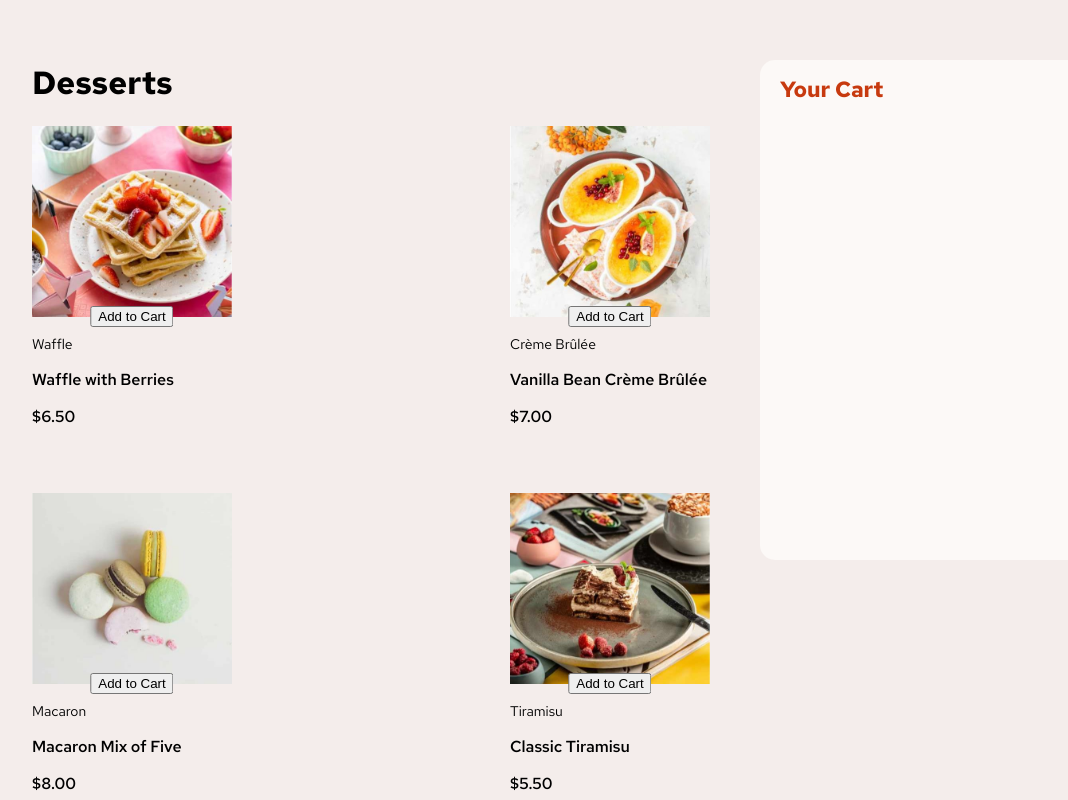
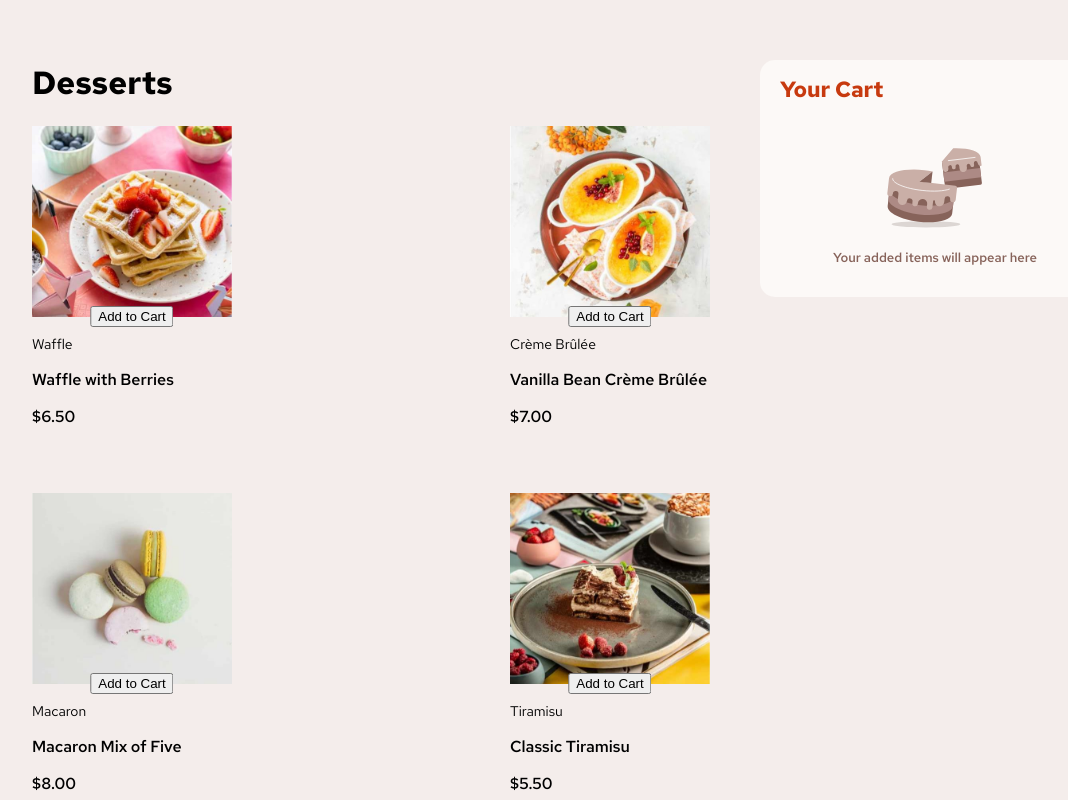
Before and after one commit to emilyproctorr/product_list_project, a React (Create React App) app in the folder react-app/: page / in a window 1280 px wide. Shown: the top 800 px of the page, without its empty margins (28-1096 px from the left). Built offline with nearby package versions, Linux system fonts and the light colour scheme.

Commit message:
added empty cart image and text

```diff
--- a/react-app/src/components/Home.css
+++ b/react-app/src/components/Home.css
@@ -39,6 +39,7 @@ body {
 .outermost-wrapper-container {
     display: flex;
     flex-direction: row;
+    max-width: 1440px;
 }
 
 /* container that holds the page title and images with descriptions */
@@ -88,34 +89,59 @@ body {
     padding-left: 50px;
 }
 
+/* title for your cart card */
 .your-cart-title {
     font-family: 'RedHatText';
     font-weight: 700;
-    padding-top: 15px;
+    padding-top: 0px;
     padding-left: 20px;
     font-size: 22px;
     color: hsl(14, 86%, 42%);
-
 }
 
-.your-cart-card {
-    text-align: left;
-    width: 400px;
-    height: 500px;
+/* container for your cart card */
+.your-cart-card-container {
+    width: 350px;
+    height: auto;
     background-color: hsl(20, 50%, 98%);
     margin-top: 60px;
-    /* rounded corners */
-    border-radius: 15px;
+    border-radius: 15px; /* rounded corners */
+    position: relative;
+    display: flex;
+    flex-direction: column;
 }
-
-
+/* container that holds food image and associated text descriptions */
 .image-text-container {
     position: relative;
 }
 
+/* add to cart button below each image */
 .add-to-cart-button {
     position: absolute;
     left: 50%;
     top: 180px;
     transform: translateX(-50%);
 }
+
+/* container that holds empty cart (cake) icon and associated text */
+.empty-cart-icon-text-container {
+    display: flex;
+    flex-direction: column;
+}
+
+/* icon displayed when cart is empty */
+.empty-cart-icon {
+    height: 100px;
+    width: auto;
+    padding-top: 20px;
+}
+
+/* text displayed when cart is empty in your cart card */
+.empty-cart-text {
+    font-size: 13px;
+    font-family: 'RedHatText';
+    font-weight: 600;
+    text-align: center;
+    padding-bottom: 20px;
+    color: hsl(12, 20%, 44%);
+}
--- a/react-app/src/components/Home.js
+++ b/react-app/src/components/Home.js
@@ -1,6 +1,6 @@
 import React from 'react';
 import "./Home.css";
-import data from '../data.json';
+import data from '../data.json';;
 
 function Home() {
     return (
@@ -32,8 +32,14 @@ function Home() {
           </div>
 
         <div className="your-cart-container">
-              <div className="your-cart-card">
-                <h1 className='your-cart-title'>Your Cart</h1>
+              <div className="your-cart-card-container">
+                <div className='your-cart-title-container' >
+                  <h1 className='your-cart-title'>Your Cart</h1>
+                </div>
+                <div className='empty-cart-icon-text-container'>
+                  <img className="empty-cart-icon" src="/assets/images/illustration-empty-cart.svg" alt="Empty Cart Icon" />
+                  <h2 className='empty-cart-text'>Your added items will appear here</h2>
+                </div>
               </div>
         </div>
 
```
